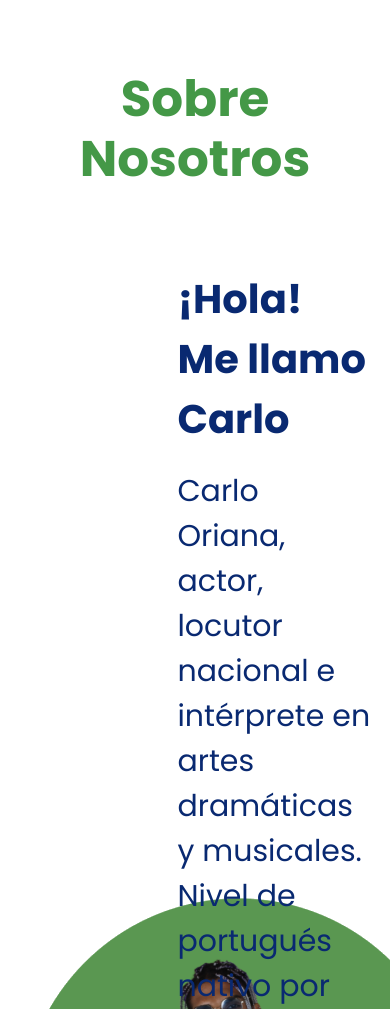
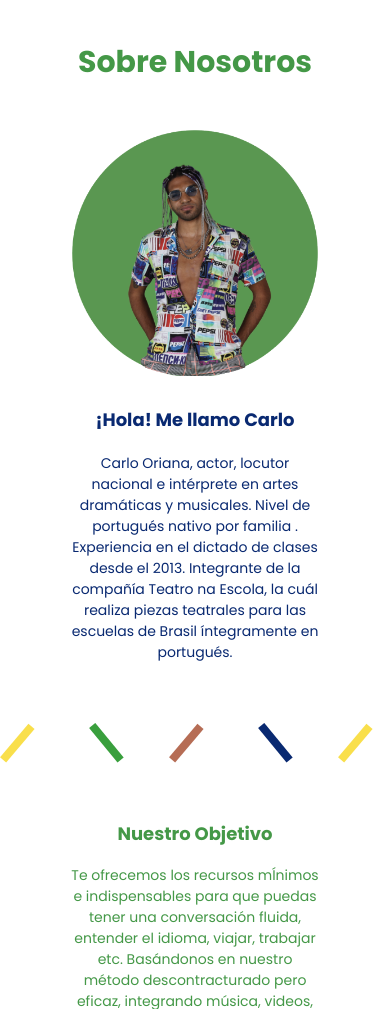
Before and after one commit to jp-quintana/caipirinha-y-portugues, a website: page pages/sobre-nosotros.html in a window 390 px wide. Shown: the part 91-1100 px from the top of the page. Drawn offline with nearby package versions, Linux system fonts and the light colour scheme.

Commit message:
Sobre nosotros en progreso

```diff
--- a/scss/_sobre-nosotros.scss
+++ b/scss/_sobre-nosotros.scss
@@ -1,39 +1,88 @@
 //Sobre nosotros
 .sobre-nosotros {
   padding: 5.5rem 0rem 10rem 0rem;
+
+  @media (max-width: 768px) {
+    padding: 3rem 0rem 6rem 0rem;
+  }
 }
 
 .sobre-nosotros__titulo {
   text-align: center;
   margin-bottom: 8rem;
+
+  @media (max-width: 768px) {
+    font-size: 3rem;
+    margin-bottom: 5rem;
+
+  }
 }
 
 .sobre-nosotros-contenedor {
   display: grid;
   align-items: center;
   grid-template-columns: 45% 55%;
+
+  @media (max-width: 768px) {
+    display: flex;
+    flex-direction: column;
+    gap: 3rem;
+  }
+}
+
+.sobre-nostros__imagen {
+  @media (max-width: 768px) {
+    width: 70%;
+  }
 }
 
 .sobre-nosotros__presentacion {
   font-size: 4rem;
   font-weight: 700;
   margin-bottom: 2rem;
+
+  @media (max-width: 768px) {
+    font-size: 1.8rem;
+    text-align: center;
+  }
 }
 
 .sobre-nosotros__texto {
   font-size: 3rem;
+
+  @media (max-width: 768px) {
+    font-size: 1.4rem;
+    text-align: center;
+    margin: 0 5rem;
+  }
 }
 
 //Nuestro Objetivo
 .nuestro-objetivo {
   padding: 7rem 0rem;
+
+  @media (max-width: 768px) {
+    padding: 6rem 0rem;
+  }
 }
 
 .nuestro-objetivo__titulo {
   margin-bottom: 4rem;
+
+  @media (max-width: 768px) {
+    font-size: 1.8rem;
+    text-align: center;
+    margin-bottom: 2rem;
+  }
 }
 
 .nuestro-objetivo__texto {
   color: #449847;
   font-size: 3rem;
+
+  @media (max-width: 768px) {
+    font-size: 1.4rem;
+    text-align: center;
+    margin: 0 5rem;
+  }
 }
--- a/scss/style.scss
+++ b/scss/style.scss
@@ -72,5 +72,5 @@ h1, h2, h3 {
 
 .divider-general {
   display: block;
-  margin: 0 auto;
+  margin: 0 auto
 }
```
Also changed, not shown: css/style.css.
